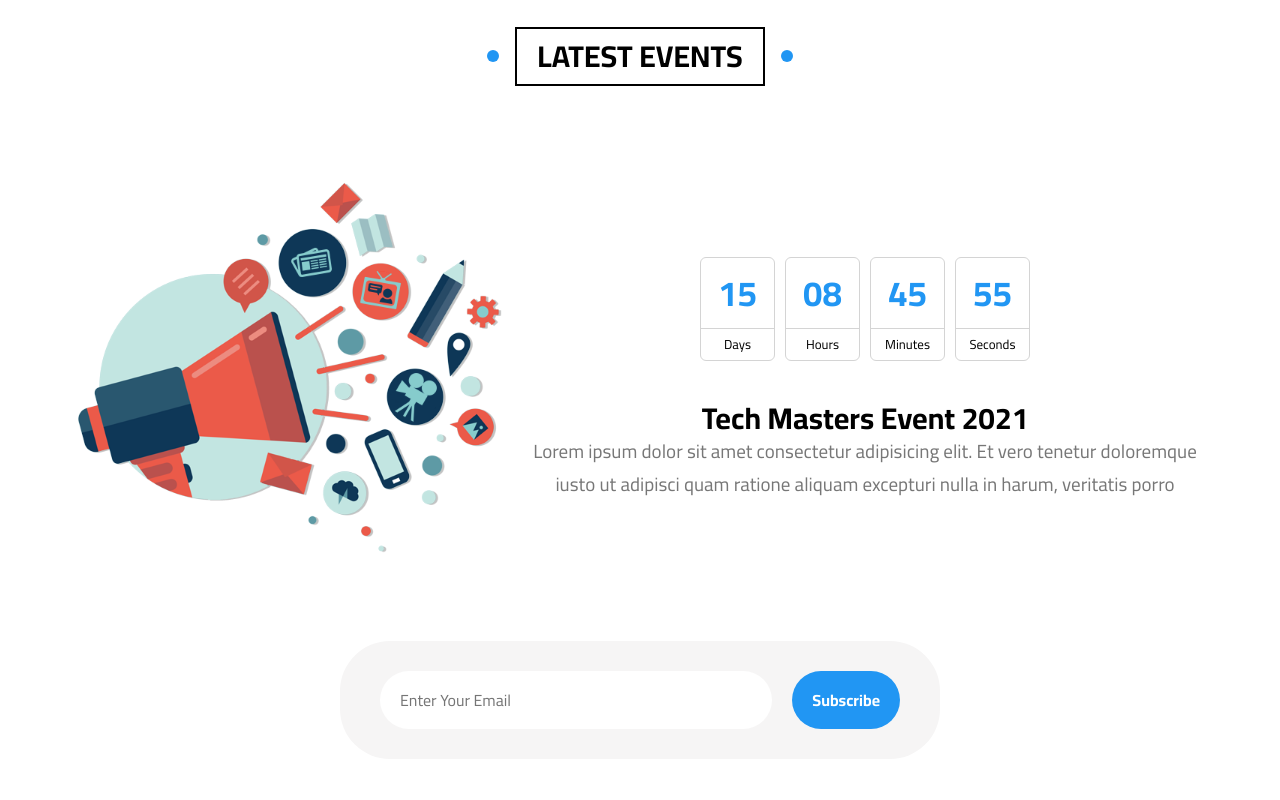
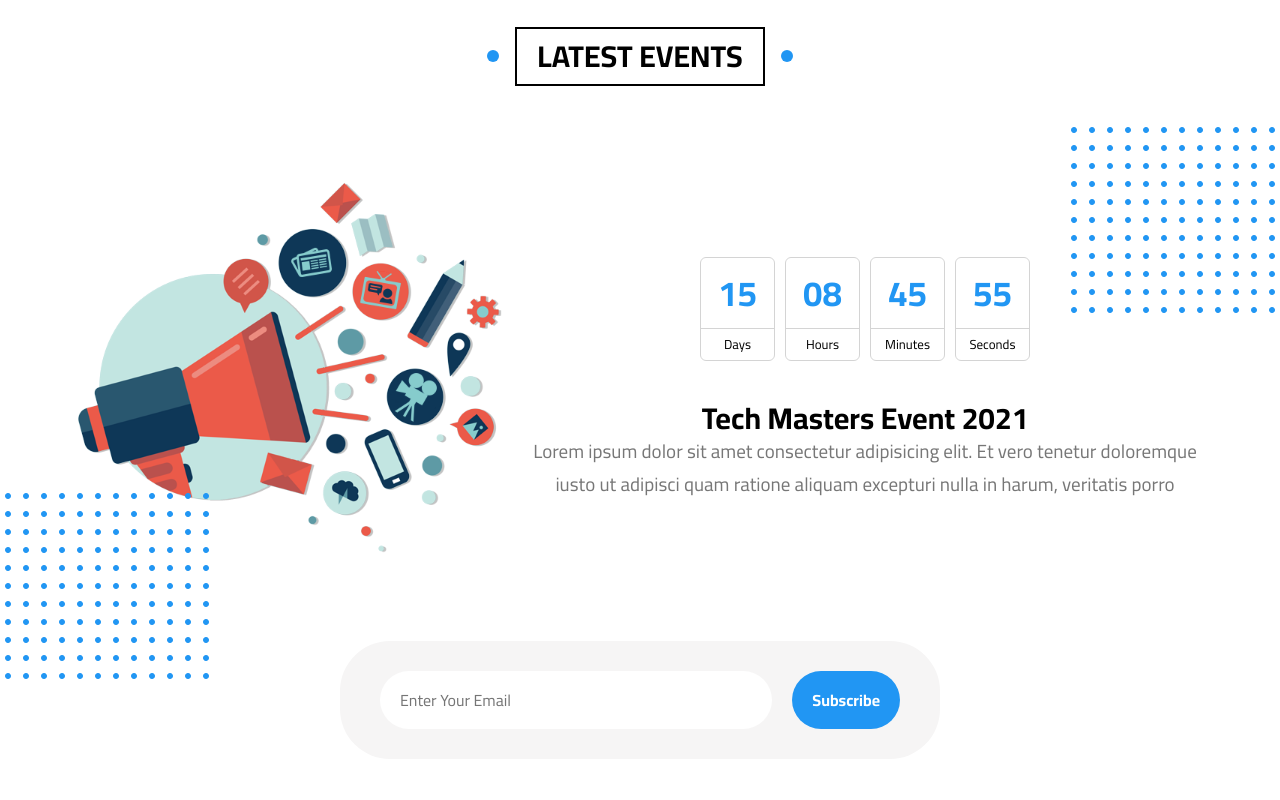
Before and after one commit to mahmoud-abuyoussef/Company_Website, a plain HTML site: page index.html in a window 1280 px wide. Shown: the part 9180-9980 px from the top of the page. Drawn offline with Linux system fonts and the light colour scheme.

Commit message:
Add: Dots Image

```diff
--- a/assets/styles/main.css
+++ b/assets/styles/main.css
@@ -127,6 +127,22 @@ h2.main-title:hover::after {
   background-image: linear-gradient(135deg, white 25%, transparent 25%), linear-gradient(225deg, white 25%, transparent 25%);
   background-size: 30px 30px;
   z-index: 1;
+}
+
+.dots {
+  position: absolute;
+  background-image: url(../images/dots.png);
+  width: 204px;
+  height: 186px;
+  background-repeat: no-repeat;
+}
+.dots-up {
+  top: 200px;
+  right: 5px;
+}
+.dots-down {
+  left: 5px;
+  bottom: 200px;
 }
 
 header {
@@ -927,6 +943,7 @@ section.work-steps .steps-list .step .info p {
 }
 
 section.events {
+  position: relative;
   padding: var(--section-padding) 0;
 }
 section.events .container {
@@ -1049,6 +1066,7 @@ section.events .subscribe form input[type="submit"]:hover {
 }
 
 section.pricing {
+  position: relative;
   padding: var(--section-padding) 0;
   background-color: var(--section-bg-alt);
 }
--- a/index.html
+++ b/index.html
@@ -584,6 +584,8 @@
         </div>
       </section>
       <section class="events" id="events">
+        <div class="dots dots-up"></div>
+        <div class="dots dots-down"></div>
         <h2 class="main-title">Latest Events</h2>
         <div class="container">
           <img src="assets/images/events.png" alt="" />
@@ -621,6 +623,8 @@
         </div>
       </section>
       <section class="pricing" id="pricing">
+        <div class="dots dots-up"></div>
+        <div class="dots dots-down"></div>
         <h2 class="main-title">Pricing Plans</h2>
         <div class="container">
           <div class="plan">
```
